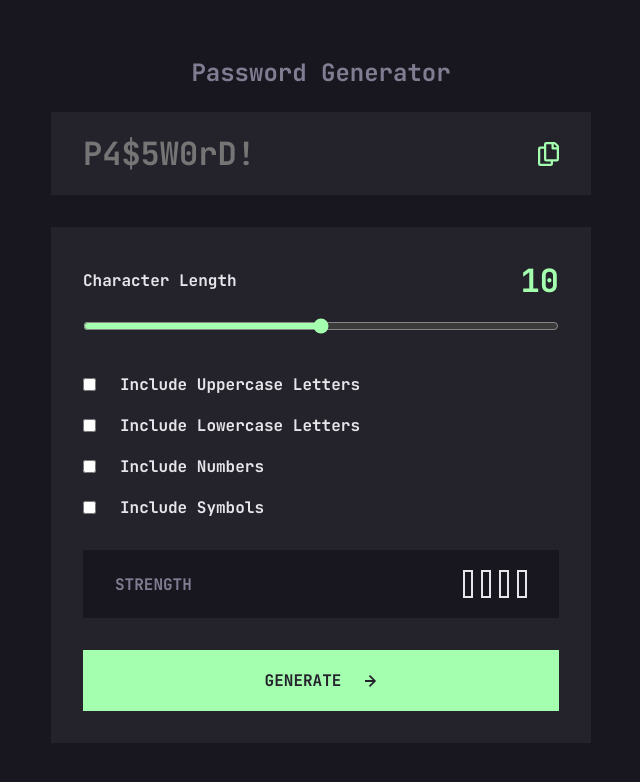
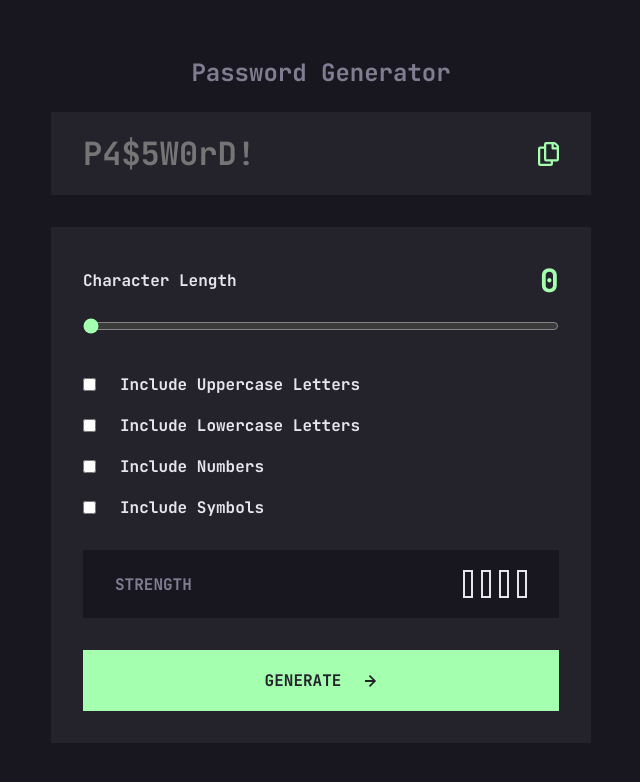
Before and after one commit to geraldventadour/password-generator-app, a Vue app: page / in a window 1280 px wide. Shown: the top 782 px of the page, without its empty margins (319-959 px from the left). Built offline with nearby package versions, Linux system fonts and the light colour scheme.

Commit message:
add emit event

```diff
--- a/src/components/ThePasswordGeneratorSlider.vue
+++ b/src/components/ThePasswordGeneratorSlider.vue
@@ -1,7 +1,12 @@
 <script setup>
 import { ref } from 'vue'
 
-const passwordLength = ref(10)
+const emit = defineEmits(['sliderChangeEvent'])
+const passwordLength = ref('0')
+
+function handleSliderChange() {
+  emit('sliderChangeEvent', passwordLength)
+}
 </script>
 
 <template>
@@ -10,7 +15,16 @@ const passwordLength = ref(10)
       <label for="">Character Length</label>
       <output>{{ passwordLength }}</output>
     </div>
-    <input type="range" name="" id="" min="0" max="20" step="1" v-model="passwordLength" />
+    <input
+      type="range"
+      name=""
+      id=""
+      min="0"
+      max="20"
+      step="1"
+      v-model="passwordLength"
+      @change="handleSliderChange"
+    />
   </div>
 </template>
 
```
